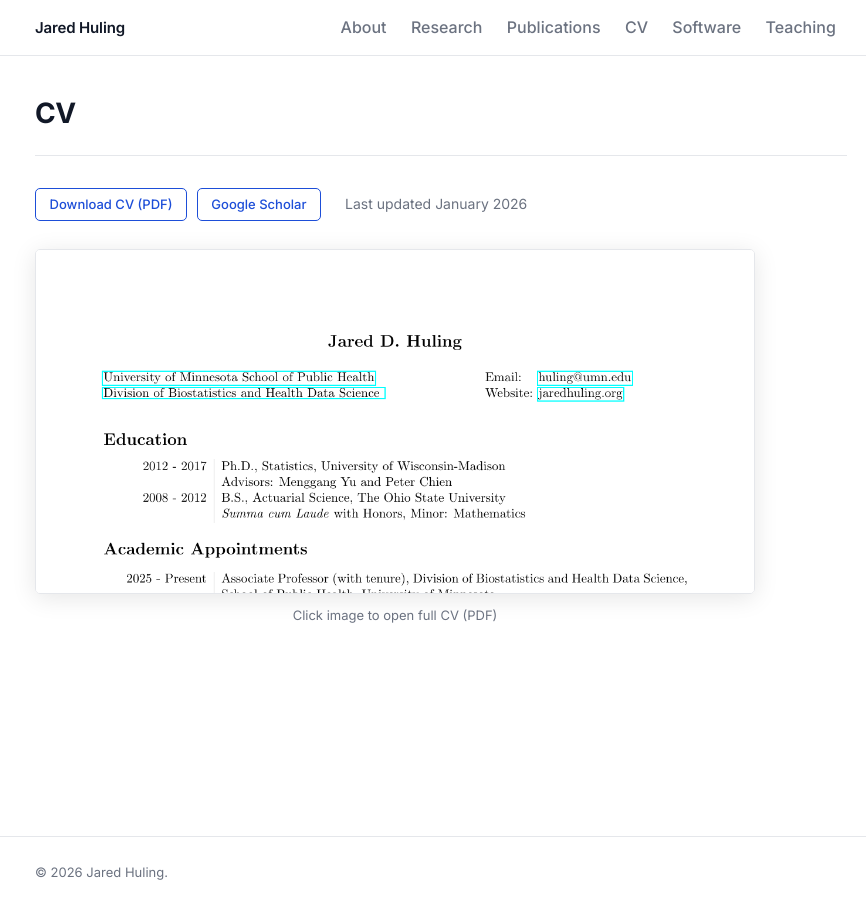
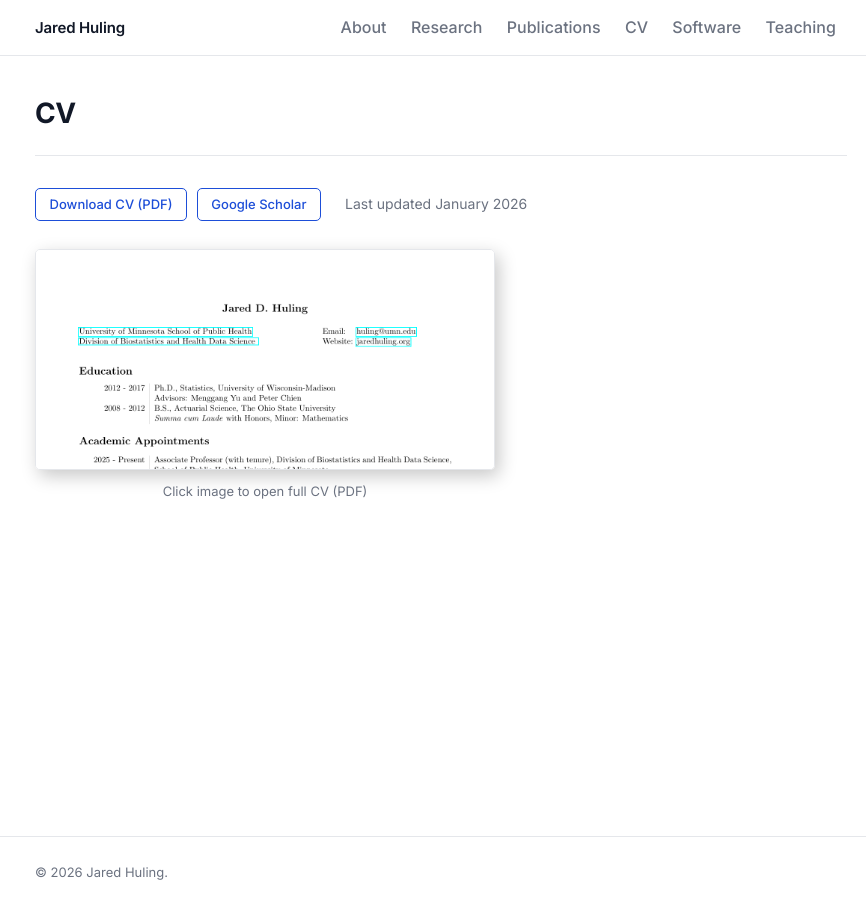
Before and after one commit to jaredhuling/jaredhuling.github.io, a Jekyll site: the page built from _pages/cv.md, in a window 1280 px wide. Shown: the whole page, without its empty margins (199-1065 px from the left). Built offline with Jekyll 4.4.1, drawn with Linux system fonts in a browser that asks for light colours.

Commit message:
reduce CV preview width and strengthen drop shadow
- max-width: 460px (was 720px)
- More visible shadow: rgba(0,0,0,0.22), deepens + slight lift on hover

Co-Authored-By: Claude Sonnet 4.6 <noreply@anthropic.com>

```diff
--- a/assets/css/main.scss
+++ b/assets/css/main.scss
@@ -603,17 +603,20 @@ author { font-weight: 600; }
 }
 
 .cv-preview-wrap {
-  max-width: 720px;
+  max-width: 460px;
 
   .cv-preview-img {
     width: 100%;
     display: block;
     border: 1px solid var(--color-border);
     border-radius: var(--radius);
-    box-shadow: 0 4px 24px rgba(0, 0, 0, 0.1);
-    transition: box-shadow 0.2s ease;
+    box-shadow: 4px 6px 18px rgba(0, 0, 0, 0.22);
+    transition: box-shadow 0.2s ease, transform 0.2s ease;
 
-    &:hover { box-shadow: 0 6px 32px rgba(0, 0, 0, 0.16); }
+    &:hover {
+      box-shadow: 6px 10px 28px rgba(0, 0, 0, 0.32);
+      transform: translateY(-2px);
+    }
   }
 
   .cv-preview-caption {
```
